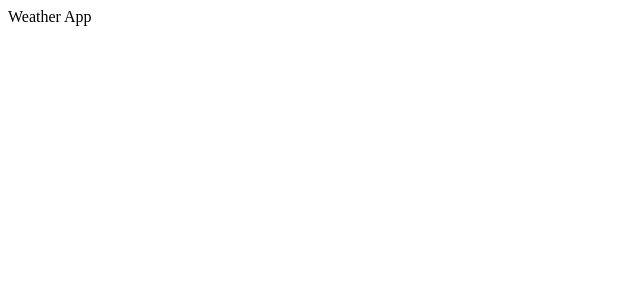
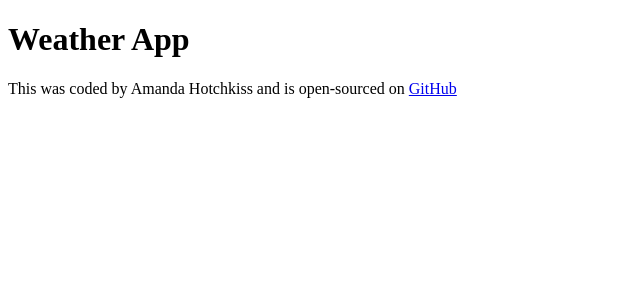
Before and after one commit to hotkiss1011/react-weather-project, a React (Create React App) app: page / in a window 1280 px wide. Shown: the top 300 px of the page, without its empty margins (0-640 px from the left). Built offline with nearby package versions, Linux system fonts and the light colour scheme.

Commit message:
Added GitHub
Added GitHub URL

```diff
--- a/src/App.js
+++ b/src/App.js
@@ -3,7 +3,11 @@
 function App() {
   return (
     <div className="App">
-      Weather App
+      <h1>Weather App</h1>
+      <footer>
+        This was coded by Amanda Hotchkiss and is open-sourced on {" "}
+        <a href="https://github.com/hotkiss1011/react-weather-project" target="_blank">GitHub</a>
+      </footer>
     </div>
   );
 }
```
